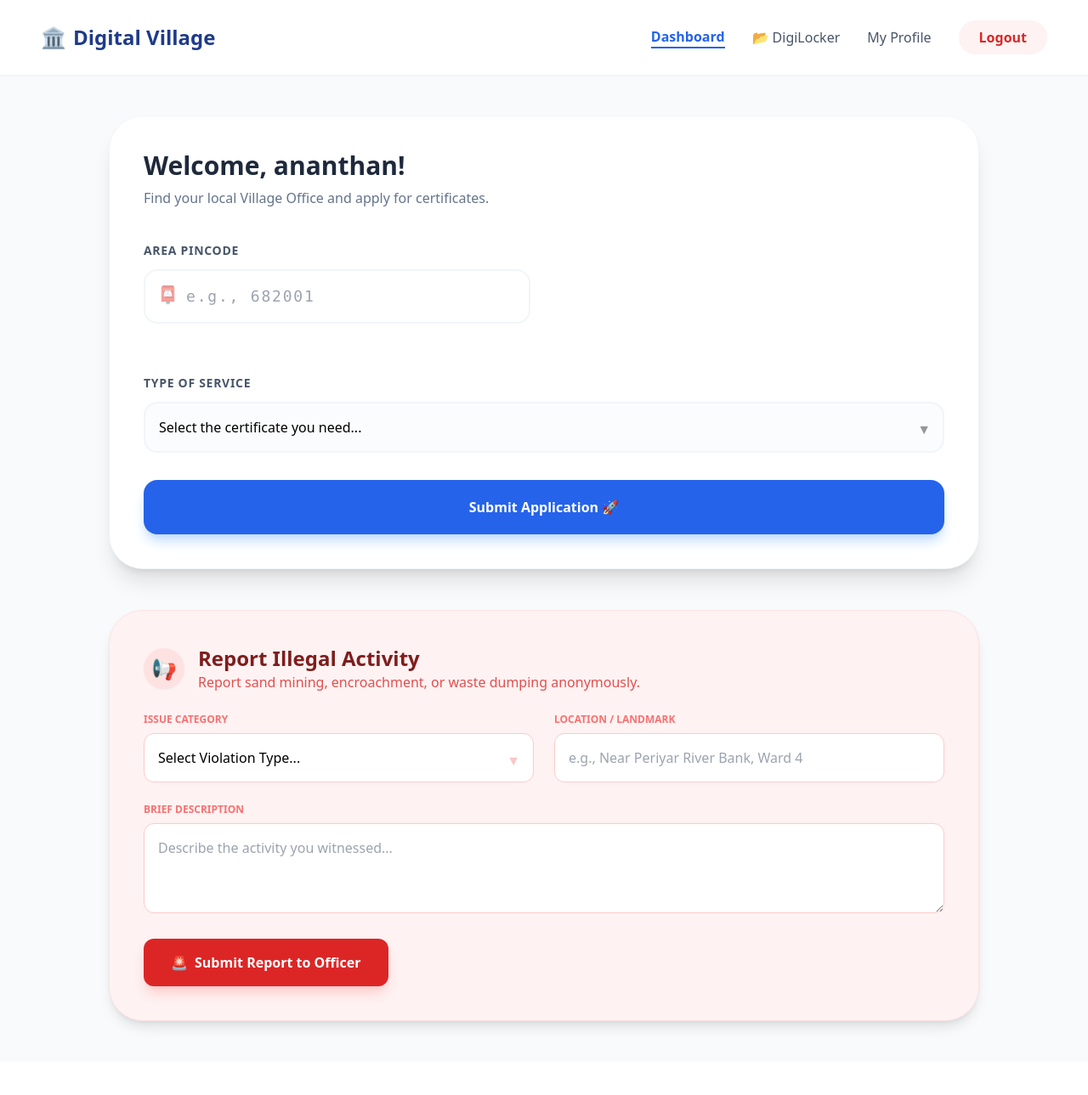
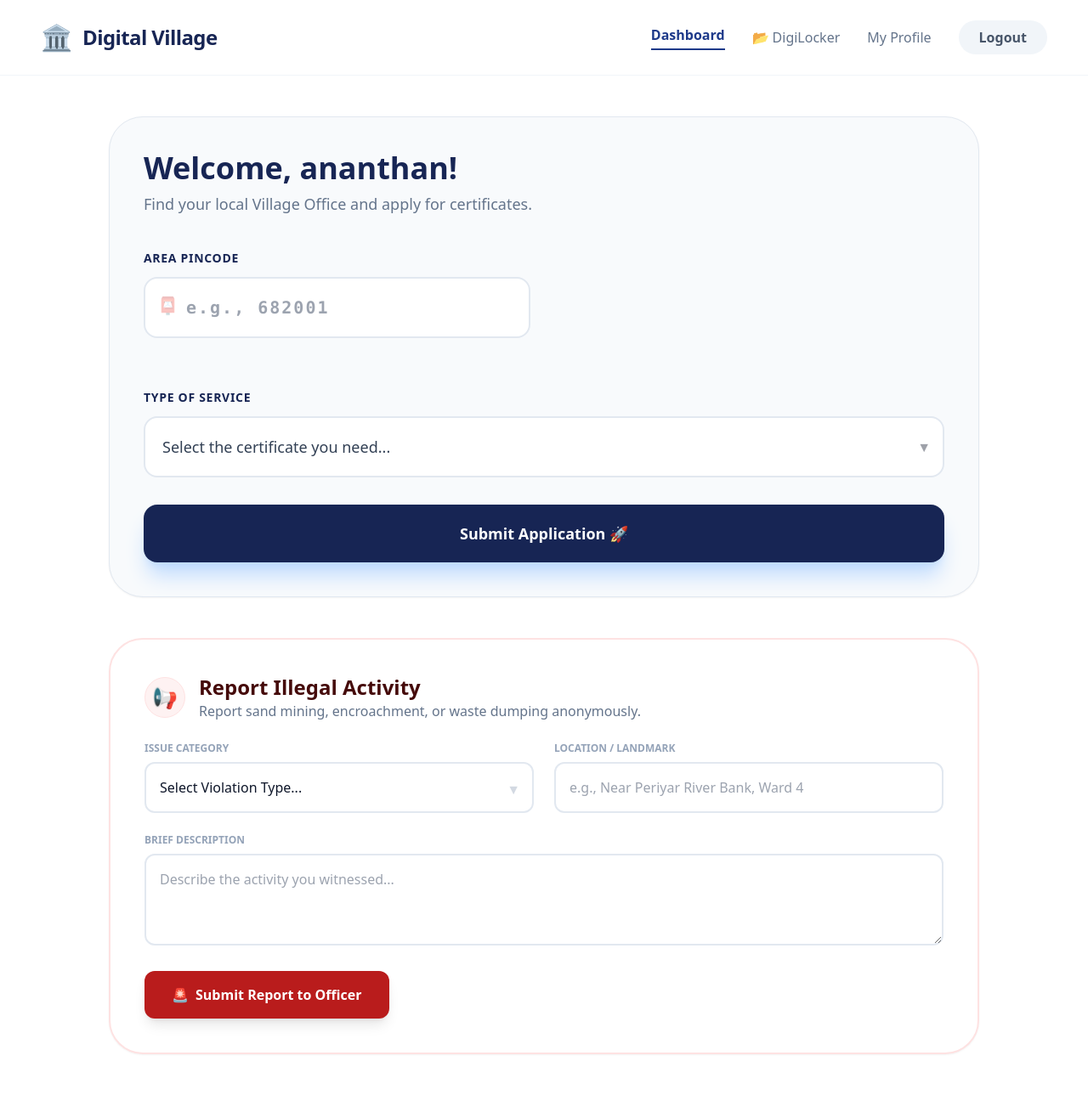
Before and after one commit to AnanthaKrishnan147/e-village-portal, a Flask app: page /portal in a window 1280 px wide. Shown: the whole page at 85% size. Before the commit the page ends 1215 px from the top, so only its background shows below. Run offline with Flask 3, Linux system fonts and the light colour scheme; a user stored in the database is signed in; some libraries are stand-ins or nearby versions.

Commit message:
Refactor UI styles for citizen and officer dashboards: update color schemes, enhance typography, and improve layout for better user experience.

```diff
--- a/templates/index.html
+++ b/templates/index.html
@@ -6,35 +6,35 @@
     <script src="https://cdn.tailwindcss.com"></script>
     <title>Dashboard - Digital Village Office</title>
 </head>
-<body class="bg-slate-50 font-sans min-h-screen">
+<body class="bg-white font-sans min-h-screen text-slate-900">
 
-    <nav class="p-6 bg-white shadow-sm flex justify-between items-center px-12">
-        <div class="flex items-center gap-2">
-            <span class="text-2xl">🏛️</span>
-            <h1 class="text-2xl font-bold text-blue-900">Digital Village</h1>
+    <nav class="p-6 bg-white border-b border-slate-100 flex justify-between items-center px-12 sticky top-0 z-50">
+        <div class="flex items-center gap-3">
+            <span class="text-3xl">🏛️</span>
+            <h1 class="text-2xl font-black text-blue-950 tracking-tight">Digital Village</h1>
         </div>
         <div class="flex items-center gap-8">
-            <a href="/portal" class="text-blue-600 font-bold border-b-2 border-blue-600">Dashboard</a>
-            <a href="/digilocker" class="text-slate-600 hover:text-blue-600 font-medium transition flex items-center gap-1">
+            <a href="/portal" class="text-blue-900 font-bold border-b-2 border-blue-900 pb-1">Dashboard</a>
+            <a href="/digilocker" class="text-slate-500 hover:text-blue-900 font-medium transition flex items-center gap-1">
                 <span>📂</span> DigiLocker
             </a>
-            <a href="/profile" class="text-slate-600 hover:text-blue-600 font-medium transition">My Profile</a>
-            <a href="/logout" class="bg-red-50 text-red-600 px-6 py-2 rounded-full font-bold hover:bg-red-100 transition">Logout</a>
+            <a href="/profile" class="text-slate-500 hover:text-blue-900 font-medium transition">My Profile</a>
+            <a href="/logout" class="bg-slate-100 text-slate-600 px-6 py-2 rounded-full font-bold hover:bg-slate-200 transition">Logout</a>
         </div>
     </nav>
 
     <main class="max-w-5xl mx-auto mt-12 mb-12">
 
-        <div class="p-10 bg-white rounded-[2.5rem] shadow-xl border border-slate-100 mb-12">
+        <div class="p-10 bg-slate-50 rounded-[2.5rem] border border-slate-200 mb-12 shadow-sm">
             <header class="mb-10">
-                <h2 class="text-3xl font-extrabold text-slate-800 mb-2">Welcome, {{ user_name }}!</h2>
-                <p class="text-slate-500">Find your local Village Office and apply for certificates.</p>
+                <h2 class="text-4xl font-black text-blue-950 mb-2">Welcome, {{ user_name }}!</h2>
+                <p class="text-slate-500 text-lg">Find your local Village Office and apply for certificates.</p>
             </header>
 
             {% with messages = get_flashed_messages() %}
               {% if messages %}
-                <div class="mb-6 p-4 bg-green-100 border border-green-200 text-green-700 rounded-xl font-bold">
-                  {{ messages[0] }}
+                <div class="mb-6 p-4 bg-green-100 border border-green-200 text-green-800 rounded-xl font-bold flex items-center gap-2">
+                  <span>✅</span> {{ messages[0] }}
                 </div>
               {% endif %}
             {% endwith %}
@@ -43,37 +43,37 @@
 
                 <div class="grid grid-cols-1 md:grid-cols-2 gap-8">
                     <div>
-                        <label class="block text-sm font-bold text-slate-600 mb-3 uppercase tracking-wider">Area Pincode</label>
+                        <label class="block text-sm font-bold text-blue-950 mb-3 uppercase tracking-wider">Area Pincode</label>
                         <div class="relative">
                             <input type="text" id="pincode-input" name="pincode" placeholder="e.g., 682001" required
                                    maxlength="6" inputmode="numeric"
-                                   class="w-full p-4 pl-12 rounded-2xl border-2 border-slate-100 focus:border-blue-500 focus:ring-4 focus:ring-blue-50/50 outline-none transition-all font-mono text-lg tracking-widest">
-                            <span class="absolute left-4 top-4 text-xl opacity-50">📮</span>
-                            <div id="pincode-loader" class="absolute right-4 top-4 hidden">
-                                <svg class="animate-spin h-6 w-6 text-blue-600" xmlns="http://www.w3.org/2000/svg" fill="none" viewBox="0 0 24 24">
+                                   class="w-full p-5 pl-12 rounded-2xl border-2 border-slate-200 focus:border-blue-900 focus:ring-4 focus:ring-blue-100 outline-none transition-all font-mono text-xl tracking-widest text-blue-950 font-bold bg-white">
+                            <span class="absolute left-4 top-5 text-xl opacity-30">📮</span>
+                            <div id="pincode-loader" class="absolute right-4 top-5 hidden">
+                                <svg class="animate-spin h-6 w-6 text-blue-900" xmlns="http://www.w3.org/2000/svg" fill="none" viewBox="0 0 24 24">
                                     <circle class="opacity-25" cx="12" cy="12" r="10" stroke="currentColor" stroke-width="4"></circle>
                                     <path class="opacity-75" fill="currentColor" d="M4 12a8 8 0 018-8V0C5.373 0 0 5.373 0 12h4zm2 5.291A7.962 7.962 0 014 12H0c0 3.042 1.135 5.824 3 7.938l3-2.647z"></path>
                                 </svg>
                             </div>
                         </div>
-                        <p id="location-display" class="mt-2 text-sm text-slate-500 font-medium pl-2 min-h-[1.25rem]"></p>
+                        <p id="location-display" class="mt-2 text-sm text-blue-700 font-bold pl-2 min-h-[1.25rem]"></p>
                     </div>
 
                     <div id="village-section" class="hidden opacity-0 transition-opacity duration-500">
-                        <label class="block text-sm font-bold text-green-600 mb-3 uppercase tracking-wider">Select Your Village Office</label>
+                        <label class="block text-sm font-bold text-blue-950 mb-3 uppercase tracking-wider">Select Your Village Office</label>
                         <div class="relative">
                             <select name="village_office" id="village-select" required
-                                    class="w-full p-4 rounded-2xl border-2 border-green-100 bg-green-50 focus:border-green-500 focus:ring-4 focus:ring-green-100 outline-none transition-all appearance-none cursor-pointer font-bold text-green-900">
+                                    class="w-full p-5 rounded-2xl border-2 border-blue-200 bg-blue-50 focus:border-blue-900 focus:ring-4 focus:ring-blue-100 outline-none transition-all appearance-none cursor-pointer font-bold text-blue-950 text-lg">
                             </select>
-                            <span class="absolute right-4 top-5 pointer-events-none opacity-40">▼</span>
+                            <span class="absolute right-4 top-6 pointer-events-none opacity-40 text-blue-900">▼</span>
                         </div>
                     </div>
                 </div>
 
                 <div>
-                    <label class="block text-sm font-bold text-slate-600 mb-3 uppercase tracking-wider">Type of Service</label>
+                    <label class="block text-sm font-bold text-blue-950 mb-3 uppercase tracking-wider">Type of Service</label>
                     <div class="relative">
-                        <select id="service-select" name="service_type" class="w-full p-4 rounded-2xl border-2 border-slate-100 bg-slate-50/50 focus:border-blue-500 focus:ring-4 focus:ring-blue-50/50 outline-none transition-all appearance-none cursor-pointer">
+                        <select id="service-select" name="service_type" class="w-full p-5 rounded-2xl border-2 border-slate-200 bg-white focus:border-blue-900 focus:ring-4 focus:ring-blue-100 outline-none transition-all appearance-none cursor-pointer text-lg text-slate-700">
                             <option value="" disabled selected>Select the certificate you need...</option>
 
                             <optgroup label="A. Residence & Identity">
@@ -81,64 +81,60 @@
                                 <option value="identity">Identity Certificate</option>
                                 <option value="nativity">Nativity / Domicile Certificate</option>
                             </optgroup>
-
                             <optgroup label="B. Income & Financial Status">
                                 <option value="income">Income Certificate</option>
                                 <option value="ews">Non-Creamy Layer / EWS Certificate</option>
                                 <option value="unemployment">Unemployment Certificate</option>
                             </optgroup>
-
                             <optgroup label="C. Caste & Family">
                                 <option value="caste">Caste Certificate</option>
                                 <option value="family">Family Membership Certificate</option>
                             </optgroup>
-
                             <optgroup label="D. Birth, Death & Marriage">
                                 <option value="birth_late">Birth Certificate (Late Registration)</option>
                                 <option value="death">Death Certificate Assistance</option>
                                 <option value="marriage">Marriage Registration Support</option>
                                 <option value="legal_heir">Legal Heir Certificate</option>
                             </optgroup>
-
                             <optgroup label="E. Land & Property">
                                 <option value="possession">Land Ownership / Possession Cert</option>
                                 <option value="thandaper">Thandaper / Land Tax Issues</option>
                                 <option value="land_conversion">Land Use / Conversion</option>
                             </optgroup>
                         </select>
-                        <span class="absolute right-4 top-5 pointer-events-none opacity-40">▼</span>
+                        <span class="absolute right-4 top-6 pointer-events-none opacity-40">▼</span>
                     </div>
                 </div>
 
                 <div id="upload-section" class="hidden">
-                    <label class="block text-sm font-bold text-slate-600 mb-3 uppercase tracking-wider">Upload Required Documents</label>
+                    <label class="block text-sm font-bold text-blue-950 mb-3 uppercase tracking-wider">Upload Required Documents</label>
                     <p class="text-sm text-slate-400 mb-4">Please upload clear copies of the following documents:</p>
 
                     <div id="dynamic-uploads" class="grid grid-cols-1 md:grid-cols-2 gap-4">
                         </div>
                 </div>
 
-                <button type="submit" id="verify-btn" class="w-full bg-blue-600 hover:bg-blue-700 text-white font-black py-5 rounded-2xl shadow-lg shadow-blue-200 transition-all transform hover:scale-[1.01] active:scale-[0.98] flex items-center justify-center gap-3">
+                <button type="submit" id="verify-btn" class="w-full bg-blue-950 hover:bg-blue-900 text-white font-black py-5 rounded-2xl shadow-xl shadow-blue-200 transition-all transform hover:scale-[1.01] active:scale-[0.98] flex items-center justify-center gap-3 text-lg">
                     Submit Application 🚀
                 </button>
             </form>
         </div>
 
-        <div class="mt-12 bg-red-50 border border-red-100 rounded-[2.5rem] p-10 shadow-lg">
+        <div class="mt-12 bg-white border-2 border-red-100 rounded-[2.5rem] p-10 shadow-sm">
             <div class="flex items-center gap-4 mb-6">
-                <div class="w-12 h-12 bg-red-100 rounded-full flex items-center justify-center text-2xl shadow-sm">📢</div>
+                <div class="w-12 h-12 bg-red-50 rounded-full flex items-center justify-center text-2xl border border-red-100">📢</div>
                 <div>
-                    <h2 class="text-2xl font-extrabold text-red-900">Report Illegal Activity</h2>
-                    <p class="text-red-600/80 font-medium">Report sand mining, encroachment, or waste dumping anonymously.</p>
+                    <h2 class="text-2xl font-black text-red-950">Report Illegal Activity</h2>
+                    <p class="text-slate-500 font-medium">Report sand mining, encroachment, or waste dumping anonymously.</p>
                 </div>
             </div>
 
             <form action="/report-issue" method="POST" class="space-y-6">
                 <div class="grid grid-cols-1 md:grid-cols-2 gap-6">
                     <div>
-                        <label class="block text-xs font-bold text-red-400 uppercase mb-2">Issue Category</label>
+                        <label class="block text-xs font-bold text-slate-400 uppercase mb-2">Issue Category</label>
                         <div class="relative">
-                            <select name="category" required class="w-full p-4 rounded-xl border border-red-200 bg-white focus:border-red-500 outline-none appearance-none cursor-pointer">
+                            <select name="category" required class="w-full p-4 rounded-xl border-2 border-slate-200 bg-white focus:border-red-500 outline-none appearance-none cursor-pointer">
                                 <option value="" disabled selected>Select Violation Type...</option>
                                 <option value="Illegal Sand Mining">Illegal Sand Mining</option>
                                 <option value="Land Encroachment">Govt Land Encroachment</option>
@@ -146,23 +142,23 @@
                                 <option value="Wetland Filling">Wetland / Paddy Field Filling</option>
                                 <option value="Other">Other Civil Violation</option>
                             </select>
-                            <span class="absolute right-4 top-5 pointer-events-none opacity-40 text-red-400">▼</span>
+                            <span class="absolute right-4 top-5 pointer-events-none opacity-40 text-slate-400">▼</span>
                         </div>
                     </div>
                     <div>
-                        <label class="block text-xs font-bold text-red-400 uppercase mb-2">Location / Landmark</label>
+                        <label class="block text-xs font-bold text-slate-400 uppercase mb-2">Location / Landmark</label>
                         <input type="text" name="location" placeholder="e.g., Near Periyar River Bank, Ward 4" required
-                               class="w-full p-4 rounded-xl border border-red-200 bg-white focus:border-red-500 outline-none">
+                               class="w-full p-4 rounded-xl border-2 border-slate-200 bg-white focus:border-red-500 outline-none">
                     </div>
                 </div>
 
                 <div>
-                    <label class="block text-xs font-bold text-red-400 uppercase mb-2">Brief Description</label>
+                    <label class="block text-xs font-bold text-slate-400 uppercase mb-2">Brief Description</label>
                     <textarea name="description" rows="3" placeholder="Describe the activity you witnessed..." required
-                              class="w-full p-4 rounded-xl border border-red-200 bg-white focus:border-red-500 outline-none"></textarea>
+                              class="w-full p-4 rounded-xl border-2 border-slate-200 bg-white focus:border-red-500 outline-none"></textarea>
                 </div>
 
-                <button type="submit" class="bg-red-600 hover:bg-red-700 text-white font-bold py-4 px-8 rounded-xl shadow-lg shadow-red-200 transition flex items-center gap-2 transform hover:scale-[1.01] active:scale-[0.98]">
+                <button type="submit" class="bg-red-700 hover:bg-red-800 text-white font-bold py-4 px-8 rounded-xl shadow-lg transition flex items-center gap-2 transform hover:scale-[1.01] active:scale-[0.98]">
                     <span>🚨</span> Submit Report to Officer
                 </button>
             </form>
@@ -171,7 +167,7 @@
     </main>
 
     <script>
-        // --- 1. PINCODE LOGIC ---
+        // ... (Javascript remains identical, copy it from previous index.html) ...
         const pinInput = document.getElementById('pincode-input');
         const loader = document.getElementById('pincode-loader');
         const locationDisplay = document.getElementById('location-display');
@@ -210,34 +206,23 @@
             finally { loader.classList.add('hidden'); }
         }
 
-        // --- 2. DYNAMIC UPLOAD GENERATOR (FULL MAPPING) ---
         const serviceSelect = document.getElementById('service-select');
         const uploadSection = document.getElementById('upload-section');
         const dynamicUploads = document.getElementById('dynamic-uploads');
 
-        // COMPLETE MAPPING FOR ALL 15 SERVICES
         const docRequirements = {
-            // A. Residence
             'residence': ["Aadhaar Card", "Ration Card", "Utility Bill (Elec/Water)", "Rental Agreement (if applicable)"],
             'identity': ["Any Old ID (School/Hospital)", "Ward Member Recommendation Letter", "Recent Photo"],
             'nativity': ["SSLC Book / School Record", "Birth Certificate", "Parents' Identity Proof", "Residence Certificate"],
-
-            // B. Income
             'income': ["Aadhaar Card", "Ration Card", "Salary Slip / Employer Letter", "Bank Passbook (Last 6 Months)"],
             'ews': ["Caste Certificate", "Income Certificate", "Land/House Tax Receipt", "Vehicle RC (if owned)", "Notary Affidavit"],
             'unemployment': ["Aadhaar Card", "SSLC/Degree Certificates", "Employment Exchange Reg Card", "Self-declaration Affidavit"],
-
-            // C. Caste
             'caste': ["SSLC Book", "Birth Certificate", "Ration Card", "Parents' Caste Proof (if SSLC unavailable)"],
             'family': ["Ration Card", "Aadhaar of All Members", "Marriage Certificate", "Birth Certificates of Children"],
-
-            // D. Birth/Death/Marriage
             'birth_late': ["Hospital Discharge Summary", "School Admission Register", "Affidavit from Magistrate", "Parents' ID Proofs"],
             'death': ["Doctor's Death Certificate", "Burial/Cremation Receipt", "Aadhaar of Deceased", "Ration Card"],
             'marriage': ["Joint Photo", "Aadhaar of Bride & Groom", "Age Proof (SSLC/Birth Cert)", "Invitation Card/Witness IDs"],
             'legal_heir': ["Death Certificate", "Relationship Proof (Ration Card)", "Aadhaar of All Heirs", "Consent Affidavit"],
-
-            // E. Land
             'possession': ["Registered Title Deed", "Current Land Tax Receipt", "Encumbrance Certificate (EC)", "Aadhaar Card"],
             'thandaper': ["Old Tax Receipt", "Title Deed", "Application for Mutation", "Survey Sketch"],
             'land_conversion': ["Application Form", "Data Bank Extract", "Survey Plan", "Possession Certificate"]
@@ -248,30 +233,27 @@
             const requiredDocs = docRequirements[selectedService];
 
             if (requiredDocs) {
-                dynamicUploads.innerHTML = ''; // Clear old boxes
-
+                dynamicUploads.innerHTML = '';
                 requiredDocs.forEach((docName, index) => {
                     const div = document.createElement('div');
-                    div.className = "border border-slate-200 bg-slate-50 p-4 rounded-xl hover:border-blue-400 transition";
+                    div.className = "border-2 border-slate-100 bg-white p-4 rounded-xl hover:border-blue-400 transition";
                     div.innerHTML = `
-                        <label class="block text-xs font-bold text-blue-900 uppercase mb-2">
+                        <label class="block text-xs font-bold text-blue-950 uppercase mb-2">
                             ${index + 1}. Upload ${docName}
                         </label>
                         <input type="file" name="documents" required
                                class="block w-full text-sm text-slate-500
                                file:mr-4 file:py-2 file:px-4
                                file:rounded-full file:border-0
-                               file:text-xs file:font-semibold
-                               file:bg-blue-100 file:text-blue-700
-                               hover:file:bg-blue-200">
+                               file:text-xs file:font-bold
+                               file:bg-blue-50 file:text-blue-900
+                               hover:file:bg-blue-100">
                     `;
                     dynamicUploads.appendChild(div);
                 });
-
                 uploadSection.classList.remove('hidden');
             }
         });
-
     </script>
 </body>
 </html>
```
Also changed, not shown: templates/officer_dashboard.html (+38 -40 lines).
